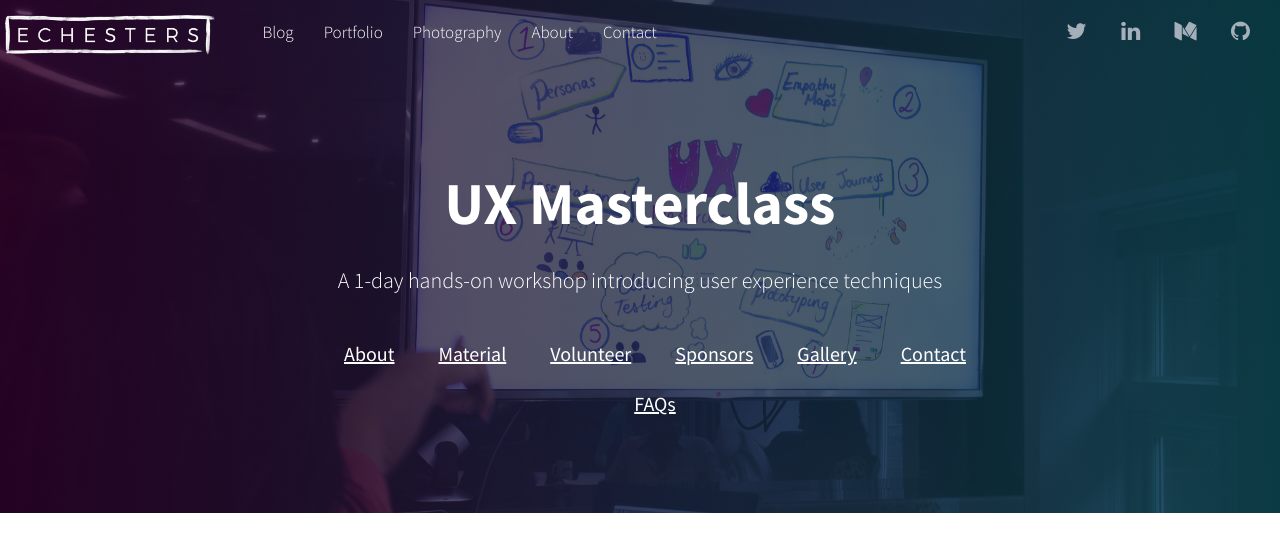
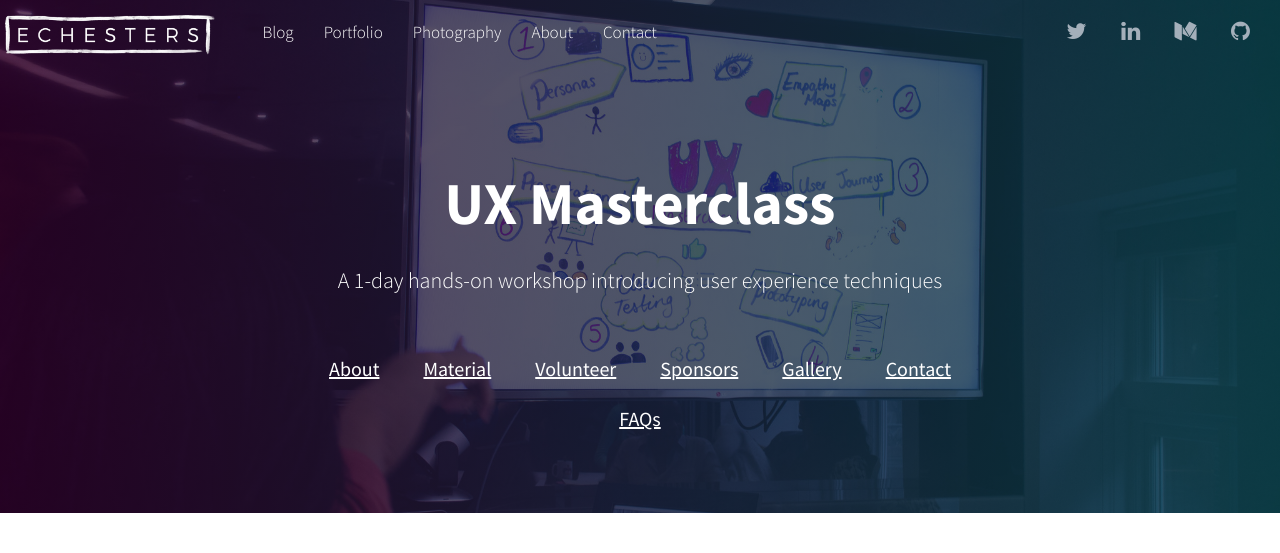
Before and after one commit to EChesters/echesters.github.io, a Jekyll site: the page built from pages/ux-masterclass.html, in a window 1280 px wide. Shown: the top 553 px of the page. Built offline with Jekyll 4.4.1, drawn with Linux system fonts in a browser that asks for light colours; nearby versions of some CDN libraries; grey boxes are pictures that could not be loaded.

Commit message:
#62 - Responsive amendments

```diff
--- a/_includes/_ux-master/material.html
+++ b/_includes/_ux-master/material.html
@@ -1,7 +1,9 @@
 <div id="material" class="col-xs-12 bg-white add-padding vertical no-float">
-  <div class="col-xs-12 col-sm-11 col-md-10 position central more-margin overflow-auto bg-white text-center">
+  <div class="col-xs-12 col-sm-11 col-md-10 position central more-margin overflow-auto bg-white text-center no-padding">
     <h2 class="col-xs-12">The Programme</h2>
     <p class="col-xs-12 col-sm-10 col-md-9 col-lg-7 position central">Taking your own app idea, we go through each of the topics below. After each section has been explained, you get stuck in, applying what you've just learnt!</p>
+    <div class="container">
+      <div class="row">
         <div class="col-xs-12 col-sm-6 col-md-4">
           <img src="/images/icons/about.png" class="icon">
           <h3>1. About UX</h3>
@@ -34,3 +36,5 @@
         </div>
       </div>
     </div>
+  </div>
+</div>
--- a/_includes/_ux-master/ux-banner.html
+++ b/_includes/_ux-master/ux-banner.html
@@ -1,10 +1,10 @@
 <div class="banner">
   <div class="banner-img" style="background-image: url('{{ page.image }}')"></div>
-  <div class="col-xs-12 col-sm-11 col-md-7 position central text-center">
+  <div class="col-xs-12 col-sm-11 col-md-9 col-lg-7 position central text-center">
     <div class="post-banner-text">
       <h1>{{ page.header }}</h1>
       <p>{{ page.description }}
-      <ul class="ux-nav add-margin top">
+      <ul class="ux-nav no-margin add-padding top">
         <li><a href="#about-master">About</a></li>
         <li><a href="#material">Material</a></li>
         <li><a href="#volunteer">Volunteer</a></li>
```
Lines whose indentation alone changed are shown as unchanged.
